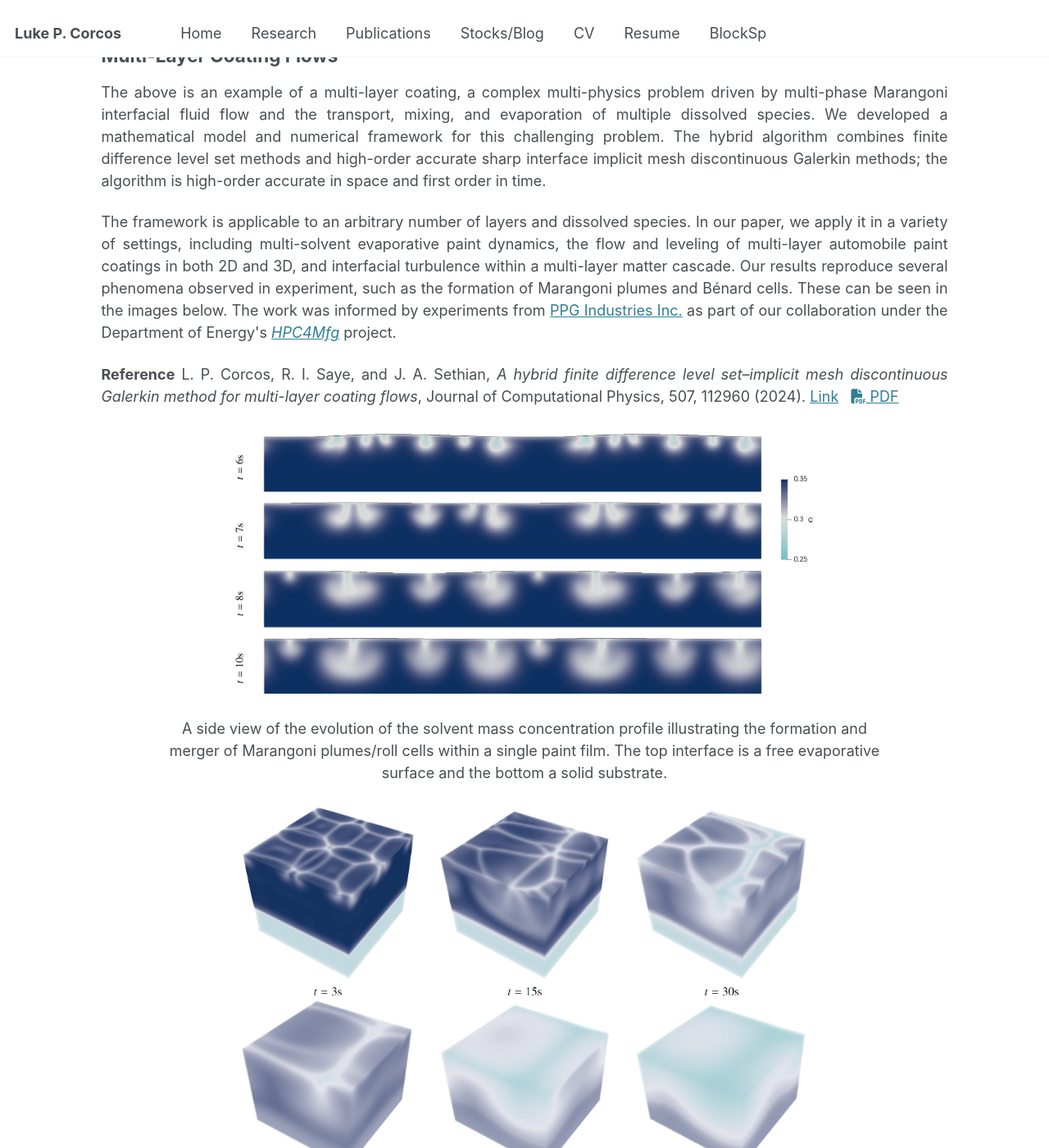
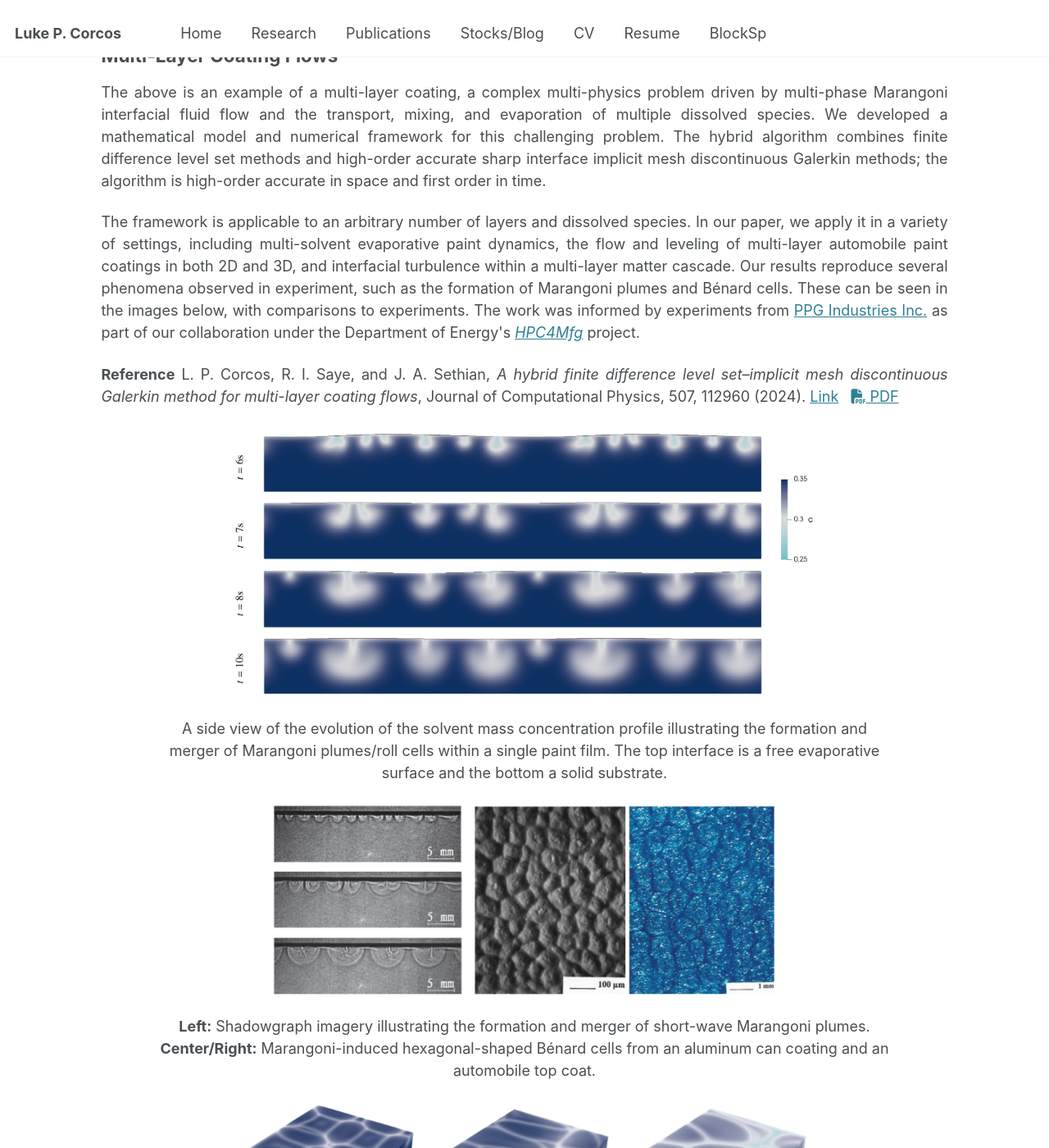
Before and after one commit to lpcorcos/lpcorcos.github.io, a Jekyll site: the page built from _pages/research.html, in a window 1280 px wide and 1400 px high, scrolled down 800 px. Shown: the whole window at 82% size. Built offline with Jekyll 4.4.1, drawn with Linux system fonts in a browser that asks for light colours.

Commit message:
Added marangoni experiment pictures

```diff
--- a/_pages/research.html
+++ b/_pages/research.html
@@ -55,7 +55,7 @@ it in a variety of settings, including multi-solvent evaporative paint dynamics,
 leveling of multi-layer automobile paint coatings in both 2D and 3D, and
 interfacial turbulence within a multi-layer matter cascade. Our results reproduce several
 phenomena observed in experiment, such as the formation of Marangoni plumes and Bénard
-cells. These can be seen in the images below. The work was informed by experiments from <a href="https://www.ppg.com/en-US"> PPG Industries Inc.</a> as part of our collaboration
+cells. These can be seen in the images below, with comparisons to experiments. The work was informed by experiments from <a href="https://www.ppg.com/en-US"> PPG Industries Inc.</a> as part of our collaboration
 under the Department of Energy's <a href="https://www.energy.gov/cmei/ammto/high-performance-computing-advanced-manufacturing"> <i>HPC4Mfg</i></a> project.
 </p>
 
@@ -70,14 +70,18 @@ under the Department of Energy's <a href="https://www.energy.gov/cmei/ammto/high
 </p>
 
 	<div align="center" >
-		<img src="/images/research/maraPlumes.png" alt="Robin" style="width:70%" >
+		<img src="/images/research/maraPlumes.png" alt="Plumes" style="width:70%" >
 		<p style="max-width:900px;">A side view of the evolution of the solvent mass concentration
 			profile illustrating the formation and merger of Marangoni plumes/roll cells within a single paint film.
 			The top interface is a free evaporative surface and the bottom a solid substrate.<p>
 	</div>
-
+		<div align="center" >
+		<img src="/images/research/maraExperiments.png" alt="Experiments" style="width:60%" >
+		<p style="max-width:900px;"> <b>Left:</b> Shadowgraph imagery illustrating the formation and merger of short-wave Marangoni plumes.
+		<b>Center/Right:</b> Marangoni-induced hexagonal-shaped Bénard cells from an aluminum can coating and an automobile top coat.<p>
+	</div>
 	<div align="center" >
-		<img src="/images/research/3D-Dm4e-12.PNG" alt="Robin" style="width:70%" >
+		<img src="/images/research/3D-Dm4e-12.PNG" alt="3D" style="width:70%" >
 		<p style="max-width:900px;">The hexagonal-shaped Bénard cells and plumes formed by Marangoni-driven flow in 3D.<p>
 	</div>
 
```
Also changed, not shown: images/research/maraExperiments.png (added).
